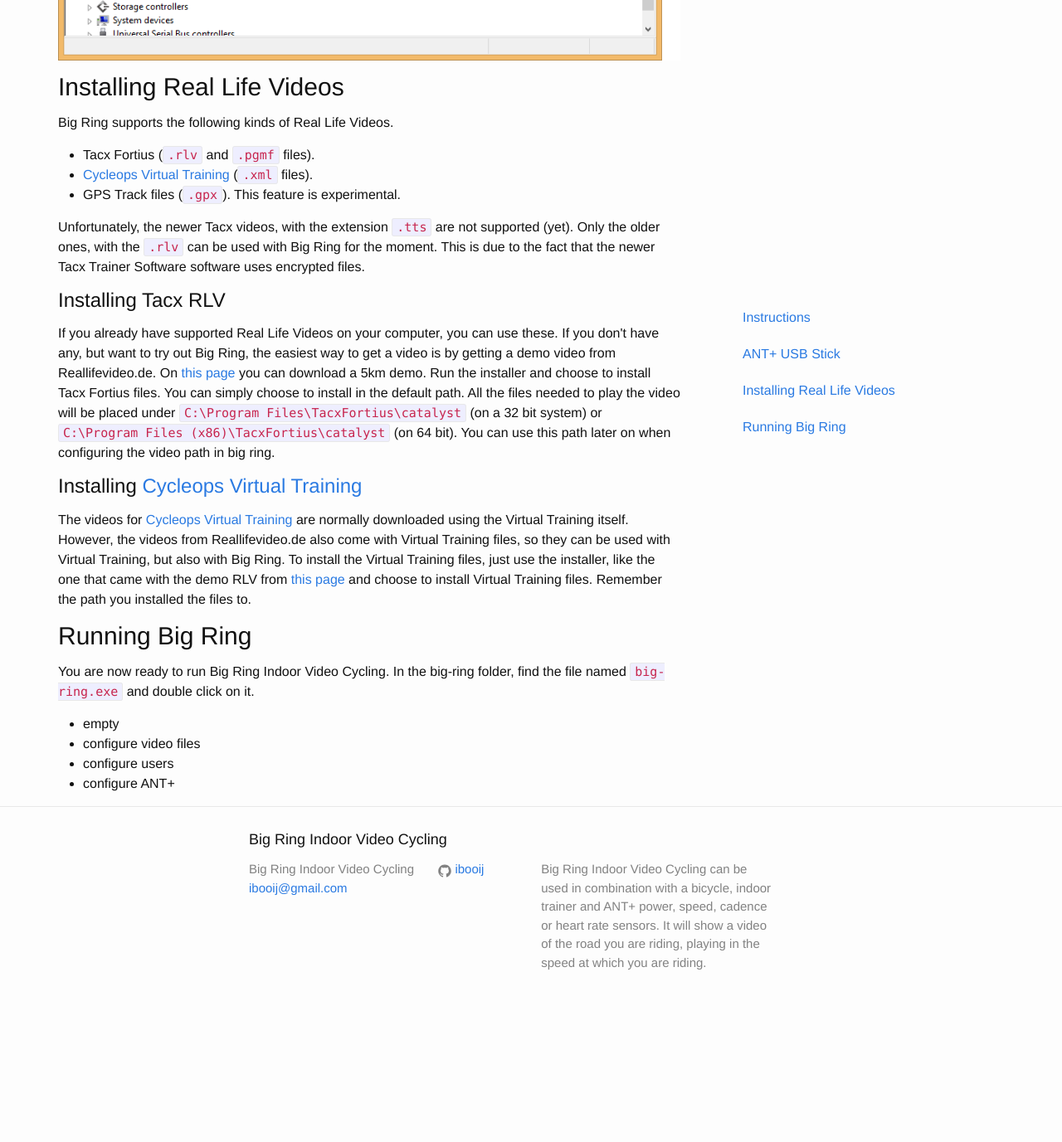
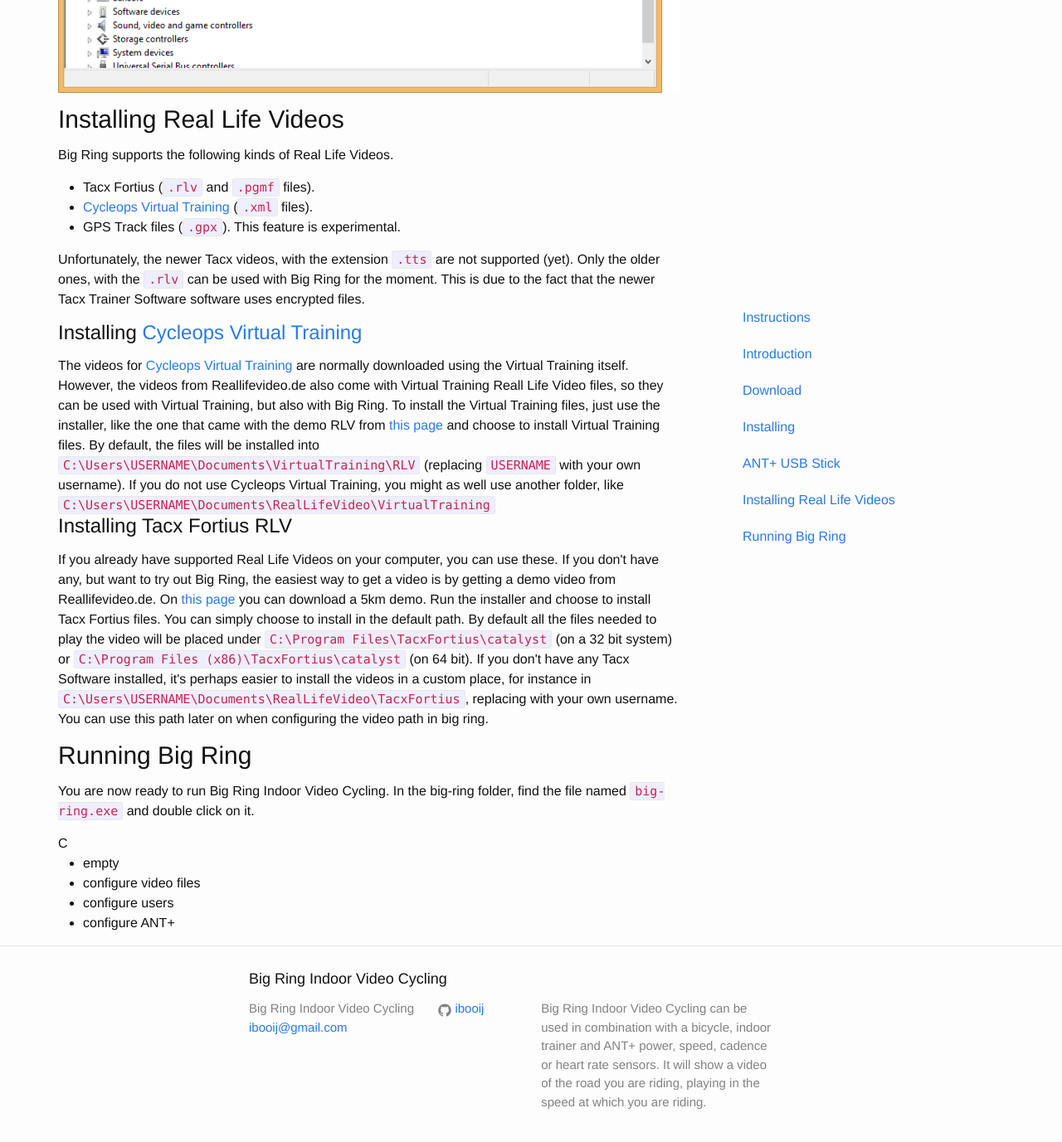
Before and after one commit to rsippl/big-ring, a Jekyll site: the page built from instructions.html, in a window 1280 px wide and 1400 px high, scrolled down 1397 px. Shown: the top 1377 px of the window at 83% size. Built offline with Jekyll 4.4.1, drawn with Linux system fonts in a browser that asks for light colours; nearby versions of some CDN libraries; before the commit the page ends 2629 px from its top, so only the background shows below that; some of the changed text lies outside the part shown.

Commit message:
updated instructions wrt installing videos

```diff
--- a/instructions.html
+++ b/instructions.html
@@ -19,14 +19,16 @@
  -->
 <div class="col-md-8" role="main">
 
-    <h2>introduction</h2>
+    <h2 id="introduction">Introduction</h2>
 
-    <h2>Download</h2>
+    What follows are the instructions for running Big Ring on Windows (Vista/7/8/10).
+
+    <h2 id="download">Download</h2>
     <p>
-    Please download the application from the <a href="download.html">Download page</a>.
+    Please download the lastest version of Big Ring from the <a href="download.html">Download page</a>.
     </p>
 
-    <h2>Installing</h2>
+    <h2 id="installing">Installing</h2>
 
     <p>Big Ring does not have to be installed. Simply extract the files from the zip-file
     you downloaded. Right-click on the zip-file and choose "Extract files". The
@@ -48,9 +50,12 @@
     will start to download and install the driver for your device. Wait for this
     to complete before continuing.</p>
 
-    <p>When opening <code>Control&nbsp;Panel&nbsp;->&nbsp;Device&nbsp;Manager</code>
-        you will see the device listed.
-        <img src="assets/images/device_manager.png" alt="Device Manager" class="img-responsive center-block" />
+    <p>When opening
+    <code>Control&nbsp;Panel&nbsp;->&nbsp;Device&nbsp;Manager</code>     you
+    will see the device listed.</P>
+    <p>
+        <img src="assets/images/device_manager.png" alt="Device Manager"
+            class="img-responsive center-block" />
     </p>
 
     <h2 id="installvideos">Installing Real Life Videos</h2>
@@ -67,8 +72,19 @@
         This is due to the fact that the newer Tacx Trainer Software software uses
         encrypted files.</p>
 
-    <h3>Installing Tacx RLV</h3>
+    <h3>Installing <a href="https://www.cycleops.com/virtualtraining/overview">Cycleops Virtual Training</a></h3>
 
+    The videos for <a href="https://www.cycleops.com/virtualtraining/overview">Cycleops Virtual Training</a> are normally
+    downloaded using the Virtual Training itself. However, the videos from Reallifevideo.de
+    also come with Virtual Training Reall Life Video files, so they can be used with Virtual Training, but also
+    with Big Ring. To install the Virtual Training files, just use the installer, like
+    the one that came with the demo RLV from <a href="https://www.reallifevideo.de/rlv.php?rlv=galibier&lang=en">this page</a>
+    and choose to install Virtual Training files. By default, the files will be installed
+    into <code>C:\Users\USERNAME\Documents\VirtualTraining\RLV</code> (replacing <code>USERNAME</code> with your own username).
+    If you do not use Cycleops Virtual Training, you might as well use another folder, like
+    <code>C:\Users\USERNAME\Documents\RealLifeVideo\VirtualTraining</code>
+
+    <h3>Installing Tacx Fortius RLV</h3>
 
     <p>If you already have supported Real Life Videos on your computer, you can
         use these. If you don't have any, but want to try out Big Ring, the easiest
@@ -76,26 +92,20 @@
         <a href="https://www.reallifevideo.de/rlv.php?rlv=galibier&lang=en">this page</a>
         you can download a 5km demo. Run the installer and choose to install
         Tacx Fortius files. You can simply choose to install in the default path.
-        All the files needed to play the video will be placed under
+        By default all the files needed to play the video will be placed under
         <code>C:\Program Files\TacxFortius\catalyst</code> (on a 32 bit system) or
-        <code>C:\Program Files (x86)\TacxFortius\catalyst</code> (on 64 bit). You can
-        use this path later on when configuring the video path in big ring.
+        <code>C:\Program Files (x86)\TacxFortius\catalyst</code> (on 64 bit).
+        If you don't have any Tacx Software installed, it's perhaps easier to install
+        the videos in a custom place, for instance in <code>C:\Users\USERNAME\Documents\RealLifeVideo\TacxFortius</code>,
+        replacing <USERNAME> with your own username.
+        You can use this path later on when configuring the video path in big ring.
     </p>
-
-    <h3>Installing <a href="https://www.cycleops.com/virtualtraining/overview">Cycleops Virtual Training</a></h3>
-
-    The videos for <a href="https://www.cycleops.com/virtualtraining/overview">Cycleops Virtual Training</a> are normally
-    downloaded using the Virtual Training itself. However, the videos from Reallifevideo.de
-    also come with Virtual Training files, so they can be used with Virtual Training, but also
-    with Big Ring. To install the Virtual Training files, just use the installer, like
-    the one that came with the demo RLV from <a href="https://www.reallifevideo.de/rlv.php?rlv=galibier&lang=en">this page</a>
-    and choose to install Virtual Training files. Remember the path you installed the files to.</p>
 
     <h2>Running Big Ring</h2>
 
     <p>You are now ready to run Big Ring Indoor Video Cycling. In the big-ring
         folder, find the file named <code>big-ring.exe</code> and double click
-        on it.</p>
+        on it.</p>C
     <ul>
         <li>empty</li>
         <li>configure video files</li>
@@ -108,6 +118,9 @@
     <nav class="bs-sidebar affix">
         <ul class="nav bs-sidenav">
           <li class="active"><a href="#">Instructions</a></li>
+          <li><a href="#introduction">Introduction</a></li>
+          <li><a href="#download">Download</a></li>
+          <li><a href="#installing">Installing</a></li>
           <li><a href="#antusb">ANT+ USB Stick</a></li>
           <li><a href="#installvideos">Installing Real Life Videos</a></li>
           <li><a href="#running">Running Big Ring</a></li>
```
